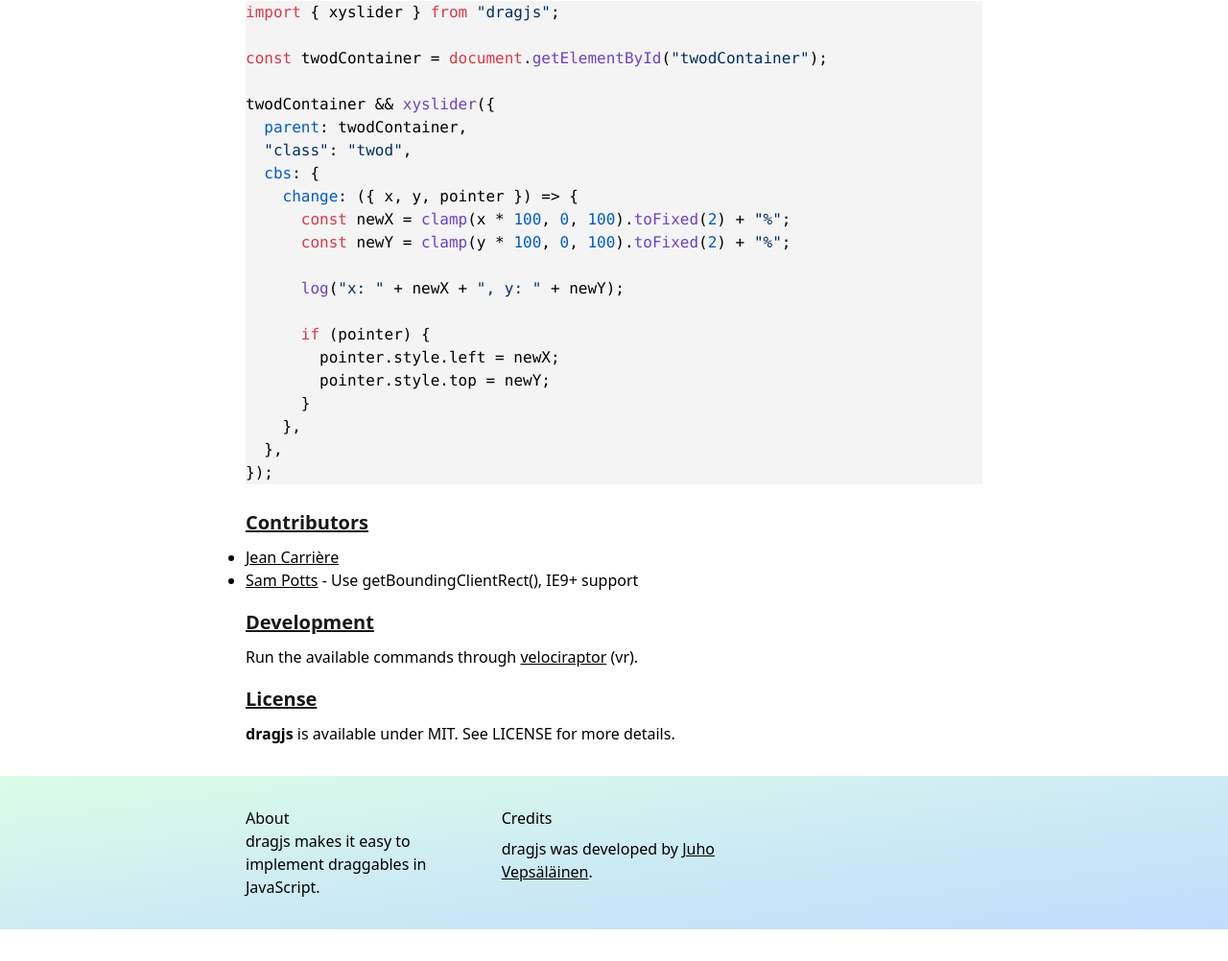
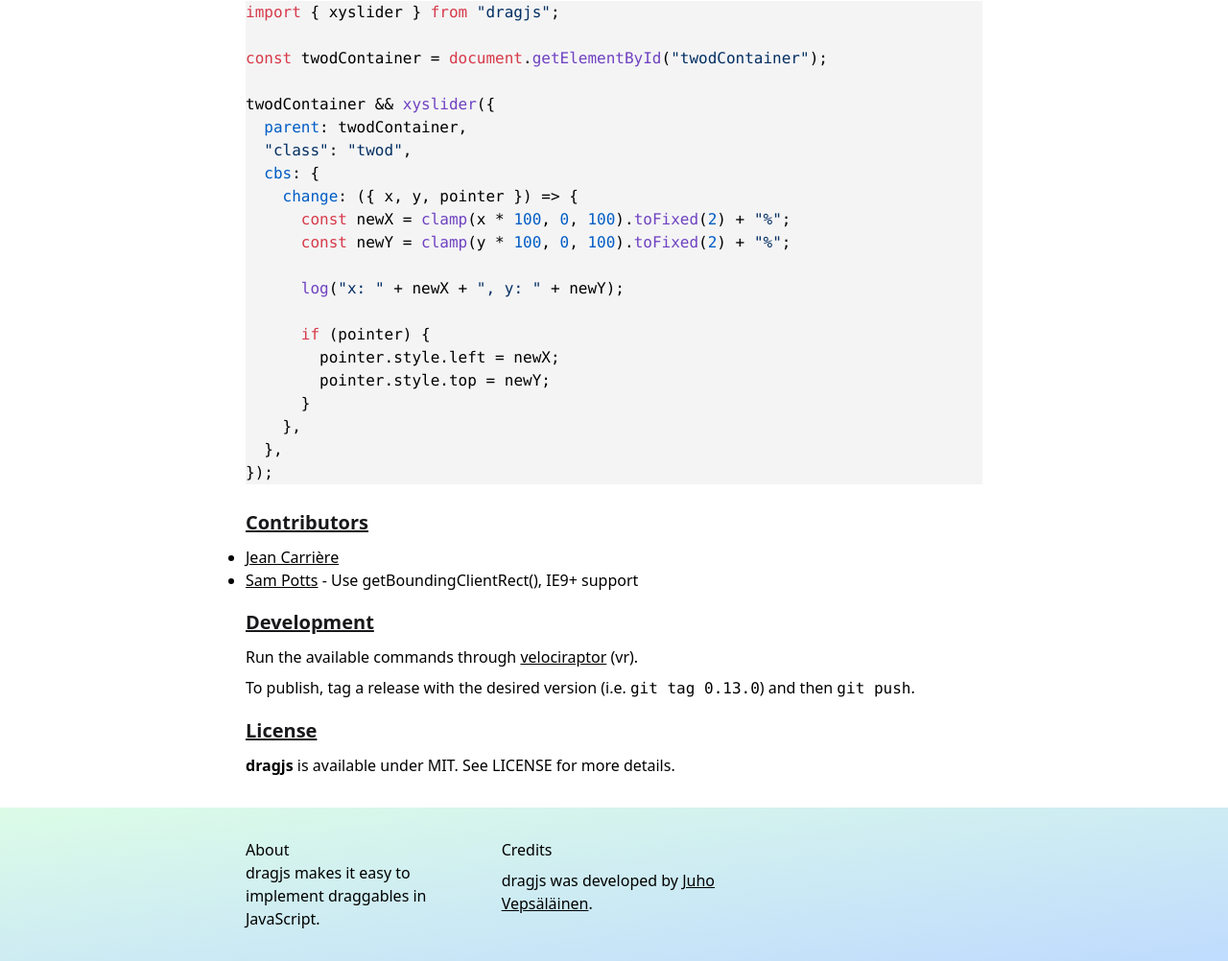
Before and after one commit to bebraw/dragjs, a plain HTML site: page index.html in a window 1280 px wide. Shown: the part 1563-2565 px from the top of the page at 96% size. Before the commit the page ends 2532 px from the top, so only its background shows below. Drawn offline with nearby package versions, Linux system fonts and the light colour scheme.

Commit message:
deploy: 1412f4403f748bc9d40eae41afdf3aff118e1c16

```diff
--- a/index.html
+++ b/index.html
@@ -88,7 +88,7 @@ twodContainer &amp;&amp; <span class="hljs-title function_">xyslider</span>({
 <li><a class="underline" href="https://github.com/SamPotts">Sam Potts</a> - Use getBoundingClientRect(), IE9+ support</li>
 </ul>
 <a class="inline-block underline text-gray-900 font-bold leading-4 text-xl mt-4 mb-2" href="#development"><h2 class="inline" id="development">Development</h2></a>
-<p class="my-2">Run the available commands through <a class="underline" href="https://github.com/umbopepato/velociraptor">velociraptor</a> (vr).</p><a class="inline-block underline text-gray-900 font-bold leading-4 text-xl mt-4 mb-2" href="#license"><h2 class="inline" id="license">License</h2></a>
+<p class="my-2">Run the available commands through <a class="underline" href="https://github.com/umbopepato/velociraptor">velociraptor</a> (vr).</p><p class="my-2">To publish, tag a release with the desired version (i.e. <code>git tag 0.13.0</code>) and then <code>git push</code>.</p><a class="inline-block underline text-gray-900 font-bold leading-4 text-xl mt-4 mb-2" href="#license"><h2 class="inline" id="license">License</h2></a>
 <p class="my-2"><strong>dragjs</strong> is available under MIT. See LICENSE for more details.</p></div><footer class="py-8 font-light bg-gradient-to-br from-green-100 to-blue-200"><div class="flex flex-col container mx-auto gap-4"><section class="md:mx-auto px-4 sm:px-0 grid grid-rows-3 md:grid-rows-none md:grid-cols-3 gap-4 md:gap-8 w-full md:max-w-3xl"><div class="flex flex-col"><h2 class="">About</h2><div class="font-thin">dragjs makes it easy to implement draggables in JavaScript.</div></div><div class="flex flex-col"><h2 class="">Credits</h2><div class="font-thin"><p class="my-2">dragjs was developed by <a class="underline" href="https://github.com/bebraw">Juho Vepsäläinen</a>.</p></div></div></section></div></footer>
     <script type="module" src="./index.js"></script>
 
```
